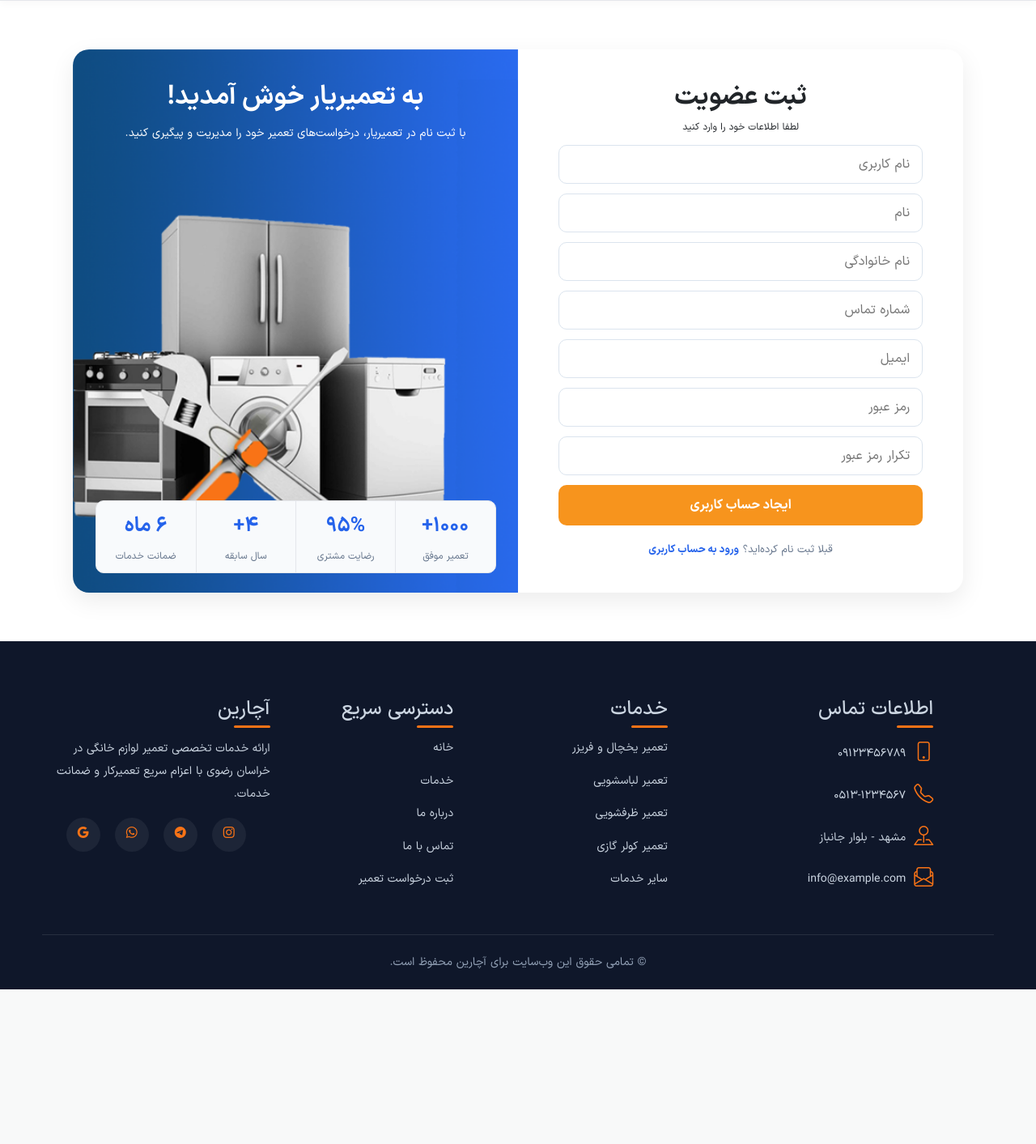
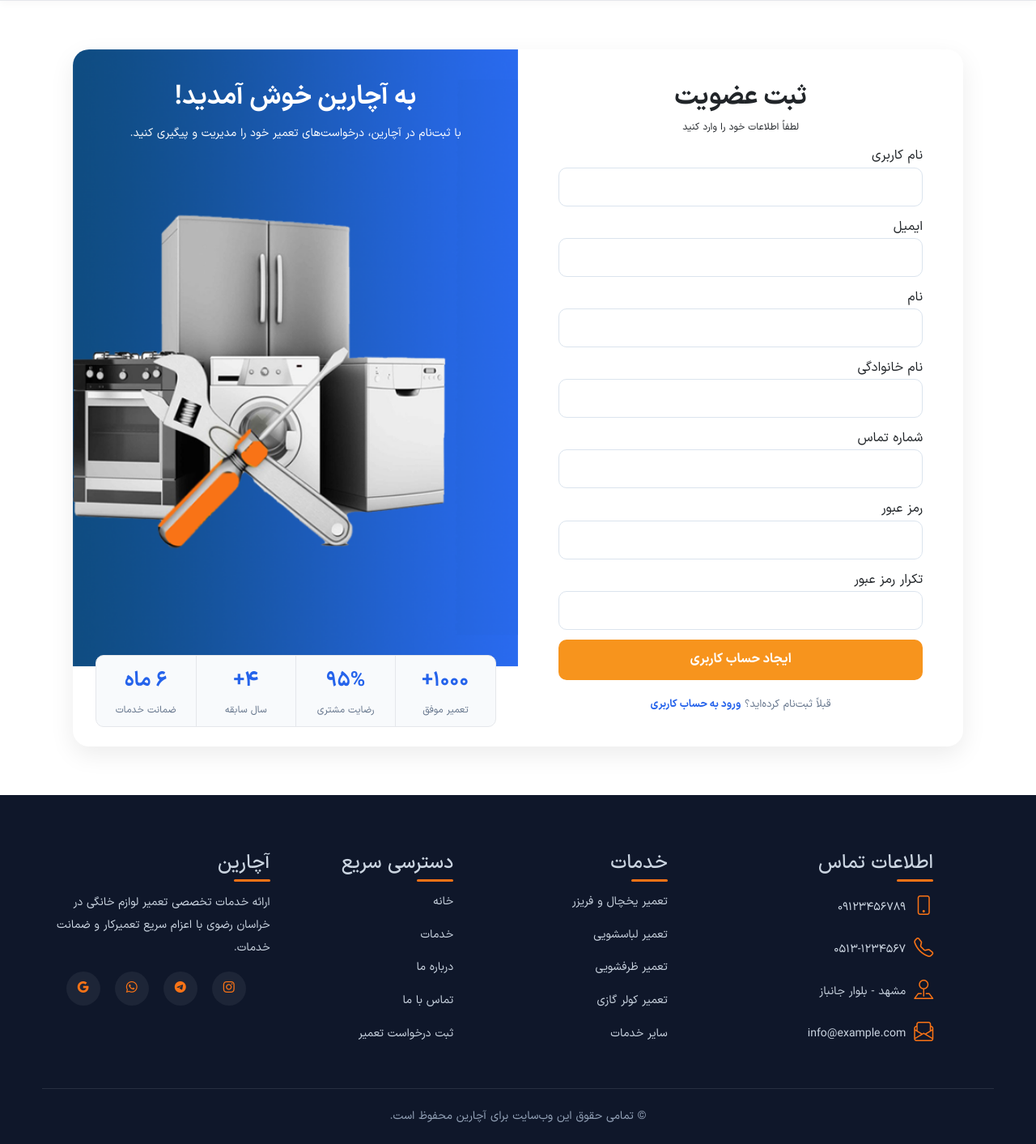
Before and after one commit to Fs310/acharin, a Django app: page /accounts/registrasion/ in a window 1280 px wide. Shown: the part 82-1495 px from the top of the page at 81% size. Before the commit the page ends 1304 px from the top, so only its background shows below. Run offline with Django 5.2, Linux system fonts and the light colour scheme; some libraries are stand-ins or nearby versions.

Commit message:
Complete registration form and rebrand

```diff
--- a/accounts/templates/accounts/register.html
+++ b/accounts/templates/accounts/register.html
@@ -1,82 +1,50 @@
 {% extends '_base.html' %}
 {% load static %}
 
-{% block title %}عضویت{% endblock %}
+{% block title %}عضویت | آچارین{% endblock %}
 
 {% block body %}
 <section class="register-section">
-
     <div class="register-container">
         <div class="register-form-box">
             <h2>ثبت عضویت</h2>
-                <p>لطفا اطلاعات خود را وارد کنید</p>
+            <p>لطفاً اطلاعات خود را وارد کنید</p>
+
             <form method="post" novalidate>
                 {% csrf_token %}
-                    {% if form.username.errors %}
-                        <p>{{ form.username.errors.0 }}</p>
-                    {% endif %}
-                    <input type="text" placeholder="نام کاربری" id="username" name="username">
-                    <input type="text" placeholder="نام" id="firstname" name="firstname">
-                    <input type="text" placeholder="نام خانوادگی" id="lastname" name="lastname">
-                    <input type="tel"  placeholder="شماره تماس" id="tel" name="tel" autocomplete="tel">
-                    {% if form.email.errors %}
-                        <p>{{ form.email.errors.0 }}</p>
-                    {% endif %}
-                    <input type="email" placeholder="ایمیل" id="email" name="email">
-                    {% if form.password2.errors %}
-                        <p>{{ form.password2.errors.0 }}</p>
-                    {% else %}
-                    {% endif %}
-                    <input type="password" placeholder="رمز عبور" id="password1" name="password1">
-                    <input type="password" placeholder="تکرار رمز عبور" id="Password2" name="password2">
-                    <button type="submit">
-                        ایجاد حساب کاربری
-                    </button>
+
+                {% if form.non_field_errors %}<p class="form-error">{{ form.non_field_errors.0 }}</p>{% endif %}
+
+                {% for field in form %}
+                    {% if field.errors %}<p class="form-error">{{ field.errors.0 }}</p>{% endif %}
+                    <label for="{{ field.id_for_label }}">{{ field.label }}</label>
+                    {{ field }}
+                {% endfor %}
+
+                <button type="submit">ایجاد حساب کاربری</button>
             </form>
 
             <div class="login-link">
-                    قبلا ثبت نام کرده‌اید؟
+                قبلاً ثبت‌نام کرده‌اید؟
                 <a href="{% url 'accounts:login' %}">ورود به حساب کاربری</a>
             </div>
+        </div>
 
-            </div>
         <div class="register-banner">
             <div class="register-banner-image">
-                    <img src="{% static 'img/ban1.png' %}"
-                         alt="خدمات تعمیریار">
+                <img src="{% static 'img/ban1.png' %}" alt="خدمات آچارین">
             </div>
             <div class="banner-top">
-                    <h2>به تعمیریار خوش آمدید!</h2>
-
-                    <p>
-                        با ثبت نام در تعمیریار، درخواست‌های تعمیر خود را
-                        مدیریت و پیگیری کنید.
-                    </p>
+                <h2>به آچارین خوش آمدید!</h2>
+                <p>با ثبت‌نام در آچارین، درخواست‌های تعمیر خود را مدیریت و پیگیری کنید.</p>
             </div>
             <div class="about-stats">
-                    <div class="stat-box">
-                        <span class="stat-number">1000+</span>
-                        <span class="stat-title">تعمیر موفق</span>
+                <div class="stat-box"><span class="stat-number">1000+</span><span class="stat-title">تعمیر موفق</span></div>
+                <div class="stat-box"><span class="stat-number">95%</span><span class="stat-title">رضایت مشتری</span></div>
+                <div class="stat-box"><span class="stat-number">4+</span><span class="stat-title">سال سابقه</span></div>
+                <div class="stat-box"><span class="stat-number">۶ ماه</span><span class="stat-title">ضمانت خدمات</span></div>
             </div>
-                    <div class="stat-box">
-                        <span class="stat-number">95%</span>
-                        <span class="stat-title">رضایت مشتری</span>
         </div>
-                    <div class="stat-box">
-                        <span class="stat-number">4+</span>
-                        <span class="stat-title">سال سابقه</span>
     </div>
-                    <div class="stat-box">
-                        <span class="stat-number">6 ماه</span>
-                        <span class="stat-title">ضمانت خدمات</span>
-                    </div>
-
-                </div>
-
-            </div>
-
-        </div>
-
 </section>
-
 {% endblock %}
```
Lines whose indentation alone changed are shown as unchanged.
